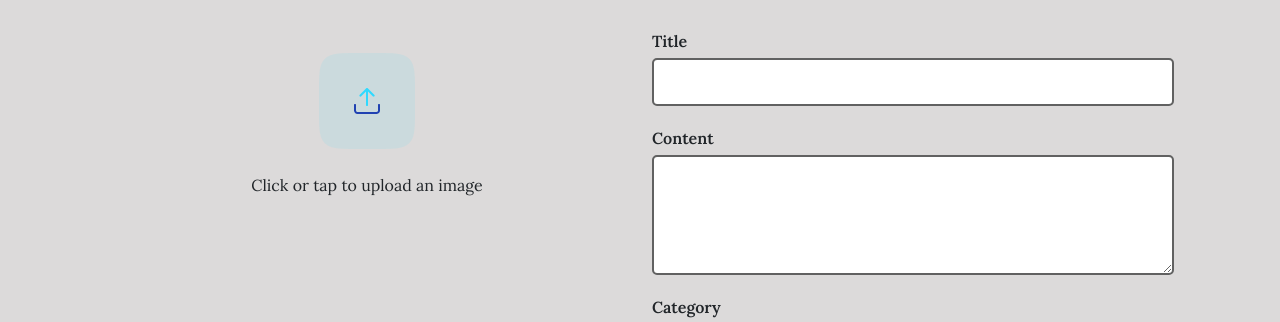
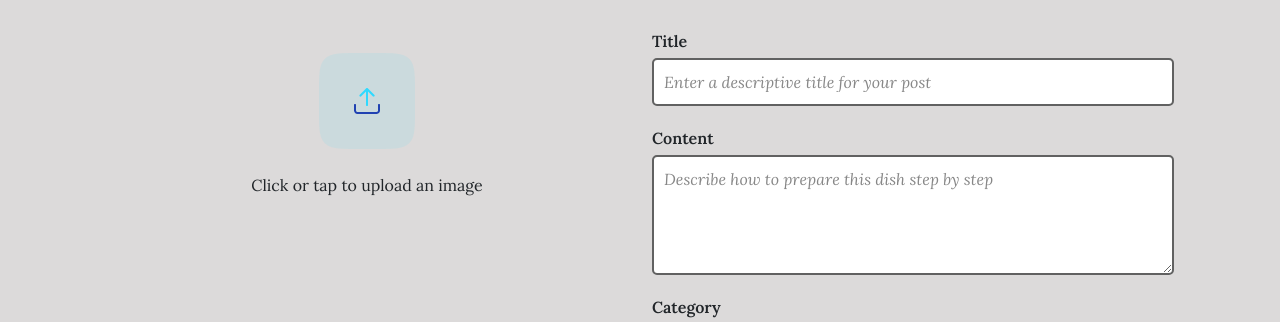
Before and after one commit to Mustafa-Vienna/foodie, a React (Create React App) app: page /posts/create in a window 1280 px wide. Shown: the part 217-539 px from the top of the page. Built offline with nearby package versions, Linux system fonts and the light colour scheme; no server answers.

Commit message:
Enhance title and content fields with user-friendly placeholders, update CSS for better placeholder visibility

```diff
--- a/src/pages/posts/PostCreateForm.js
+++ b/src/pages/posts/PostCreateForm.js
@@ -120,13 +120,15 @@ const PostCreateForm = () => {
           <Col md={6}>
             <Form.Group className={styles.FormGroup}>
               <Form.Label className={styles.FormLabel}>Title</Form.Label>
-              <Form.Control type="text" name="title" value={title} onChange={handleChange} className={styles.FormControl} />
+              <Form.Control type="text" name="title" value={title} onChange={handleChange}
+                className={styles.FormControl} placeholder="Enter a descriptive title for your post" />
               {errors.title && <Alert variant="danger">{errors.title[0]}</Alert>}
             </Form.Group>
 
             <Form.Group className={styles.FormGroup}>
               <Form.Label className={styles.FormLabel}>Content</Form.Label>
-              <Form.Control as="textarea" rows={4} name="content" value={content} onChange={handleChange} className={styles.FormControl} />
+              <Form.Control as="textarea" rows={4} name="content" value={content} onChange={handleChange} className={styles.FormControl}
+              placeholder="Describe how to prepare this dish step by step"/>
               {errors.content && <Alert variant="danger">{errors.content[0]}</Alert>}
             </Form.Group>
 
--- a/src/styles/PostCreateEditForm.module.css
+++ b/src/styles/PostCreateEditForm.module.css
@@ -22,6 +22,11 @@
   border: 2px solid rgb(97, 97, 97);
 }
 
+.FormControl::placeholder {
+  color: hsl(0, 0%, 53%);
+  font-style: italic;
+}
+
 .FormFile {
   display: flex;
   flex-direction: column;
```
